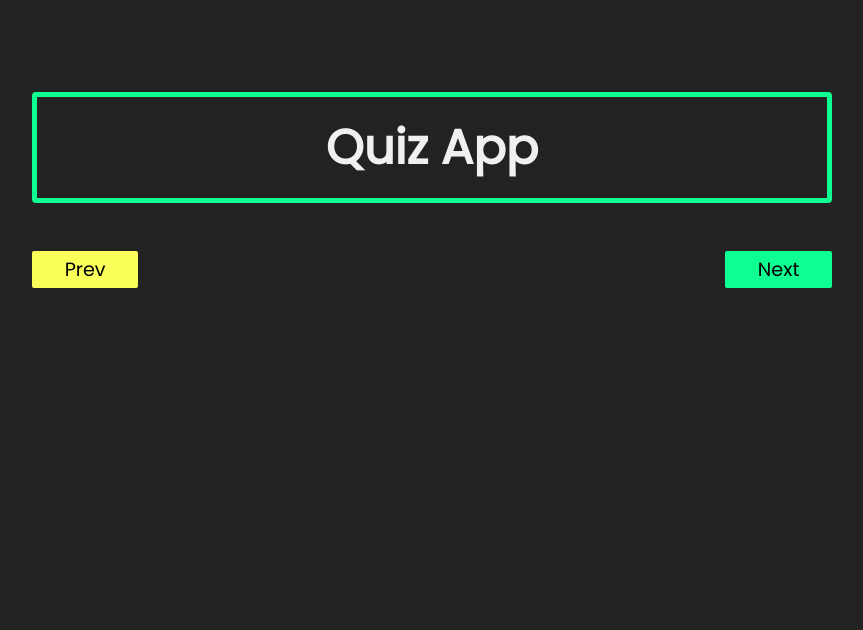
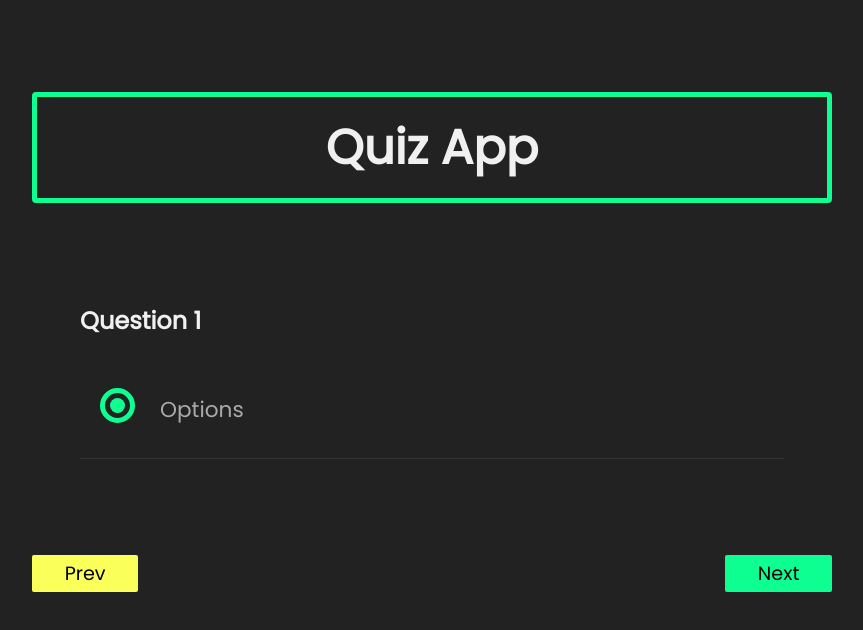
Before and after one commit to utkarsh032/Quiz-App, a React (Create React App) app in the folder client/: page /quiz in a window 1280 px wide. Shown: the top 630 px of the page, without its empty margins (208-1071 px from the left). Built offline with nearby package versions, Linux system fonts and the light colour scheme.

Commit message:
questions page UI

```diff
--- /dev/null
+++ b/client/src/components/Question/Questions.js
@@ -0,0 +1,25 @@
+import React, { useState } from 'react'
+
+
+export default function Questions() {
+
+  const [checked, setChecked] = useState(undefined)
+
+  function onselect() {
+    console.log('radio button')
+  }
+
+  return (
+    <div className='questions'>
+      <h2 className='text-light'>Question 1</h2>
+
+      <ul>
+        <li>
+          <input type='radio' value={false} name='options' id='q1-option' onChange={onselect()} />
+          <label className='text-primary htmlFor="q1-option'>Options</label>
+          <div className='check checked'></div>
+        </li>
+      </ul>
+    </div>
+  )
+}
--- a/client/src/components/Quiz/Quiz.js
+++ b/client/src/components/Quiz/Quiz.js
@@ -1,4 +1,5 @@
 import React from 'react'
+import Questions from '../Question/Questions'
 
 function onPrev() {
   console.log('Prev')
@@ -13,6 +14,8 @@ export default function Quiz() {
     <div className='container'>
       <h1 className='title text-light'>Quiz App</h1>
 
+      <Questions />
+
       <div className='grid'>
         <button className='btn prev' onClick={onPrev} >Prev</button>
         <button className='btn next' onClick={onNext} > Next</button>
--- a/client/src/index.js
+++ b/client/src/index.js
@@ -4,7 +4,7 @@ import './index.css';
 import App from './App';
 const root = ReactDOM.createRoot(document.getElementById('root'));
 root.render(
-  <React.StrictMode>
+  <>
     <App />
-  </React.StrictMode>
+  </>
 );
```
